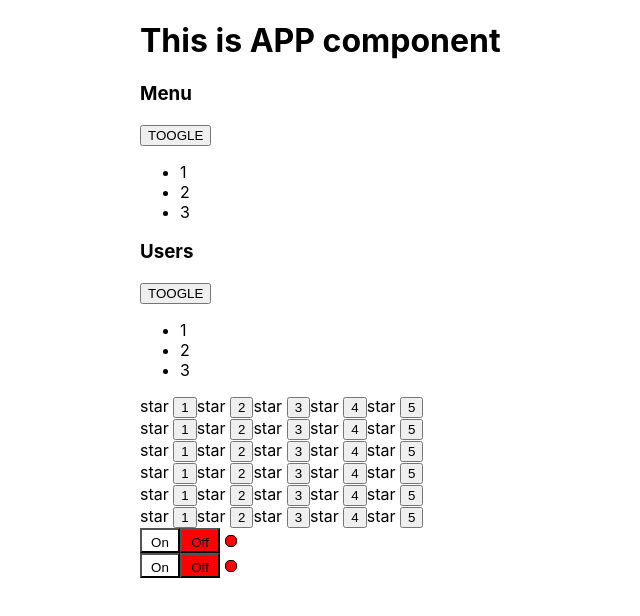
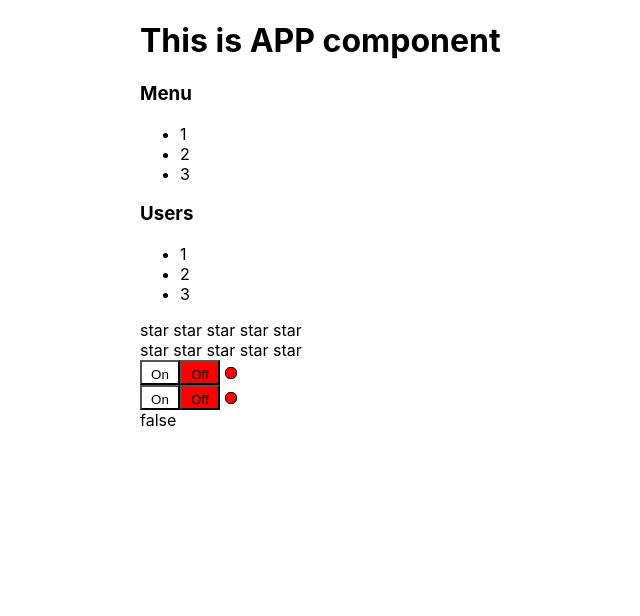
Before and after one commit to MaksimSinicbIn/react-practice, a React (Create React App) app: page / in a window 1280 px wide. Shown: the top 616 px of the page, without its empty margins (200-840 px from the left). Built offline with nearby package versions, Linux system fonts and the light colour scheme.

Commit message:
Refactoring components to uncontrolled

```diff
--- a/src/App.tsx
+++ b/src/App.tsx
@@ -1,31 +1,33 @@
-import React from 'react';
+import React, { useState } from 'react';
 import './App.css';
-import { Rating } from './components/Rating/Rating';
+import { Rating, RatingValueType } from './components/Rating/Rating';
 import { OnOff } from './components/OnOff/OnOff';
-import UncontrolledAccordion from './components/UncontrolledAccordion/UncontrolledAccordion';
+import { UncontrolledAccordion } from './components/UncontrolledAccordion/UncontrolledAccordion';
 import { UncontrolledRating } from './components/UncontrolledRating/UncontrolledRating';
+import Accordion from './components/Accordion/Accordion';
+import { UncontrolledOnOff } from './components/UncontrolledOnOff/UncontrolledOnOff';
 
-// function declaration
+
 function App() {
-    // полезное что-то
-    // обязана вернуть JSX
+
+    let [ratingValue, setRatingValue] = useState<RatingValueType>(0)
+    let [accordionCollapsed, setAccordionCollapsed] = useState<boolean>(false)
+    let [switchOn, setSwitchOn] = useState<boolean>(false)
+
+
     return (
         <div className={'App'}>
             <PageTitle title={"This is APP component"} />
 
             <UncontrolledAccordion titleValue={"Menu"} />
-            <UncontrolledAccordion titleValue={"Users"} />
+            <Accordion titleValue={"Users"} collapsed={accordionCollapsed} onChange={ () => { setAccordionCollapsed(!accordionCollapsed)  } }/>
 
             <UncontrolledRating  />
-            <UncontrolledRating  />
-            <UncontrolledRating  />
-            <UncontrolledRating  />
-            <UncontrolledRating  />
-            <UncontrolledRating  />
+            <Rating value={ratingValue} onClick={setRatingValue}/>
 
             <div>
-                <OnOff/>
-                <OnOff/>
+                <OnOff on={switchOn} onChange={setSwitchOn}/>
+                <UncontrolledOnOff onChange={setSwitchOn}/> {switchOn.toString()}
             </div>
         </div>
     );
--- a/src/components/UncontrolledAccordion/UncontrolledAccordion.tsx
+++ b/src/components/UncontrolledAccordion/UncontrolledAccordion.tsx
@@ -5,14 +5,13 @@ type AccordionPropsType = {
     // collapsed: boolean
 }
 
-function UncontrolledAccordion(props: AccordionPropsType) {
+export function UncontrolledAccordion(props: AccordionPropsType) {
 
     let [collapsed, setCollapsed] = useState(false);
 
     return (
         <>
-            <AccordionTitle title={props.titleValue} />
-            <button onClick={ () => { setCollapsed(!collapsed) } }>TOOGLE</button>
+            <AccordionTitle title={props.titleValue} onClick={ () => {setCollapsed(!collapsed)} }/>
             {!collapsed ? <AccordionBody /> : ""}
         </>
     )
@@ -20,12 +19,13 @@ function UncontrolledAccordion(props: AccordionPropsType) {
 
 type AccordionTitlePropsType = {
     title: string
+    onClick: () => void
 }
 
 function AccordionTitle(props: AccordionTitlePropsType) {
     console.log("AccordionTitle rendering")
     return (
-        <h3>{ props.title }</h3>
+        <h3 onClick={ () => { props.onClick() } }>{ props.title }</h3>
     )
 }
 
@@ -36,5 +36,3 @@ function AccordionBody() {
         <li>3</li>
     </ul>
 }
-
-export default UncontrolledAccordion;
--- /dev/null
+++ b/src/components/UncontrolledOnOff/UncontrolledOnOff.tsx
@@ -0,0 +1,54 @@
+import React, { useState } from 'react';
+
+type OnOffPropsType = {
+    onChange: (on: boolean) => void
+}
+
+
+
+export const UncontrolledOnOff = (props: OnOffPropsType) => {
+
+    let [on, setOn] = useState(false);
+
+    const onStyle = {
+        width: "40px",
+        height: "25px",
+        padding: "5px",
+        backgroundColor: on ? "green" : "white"
+    };
+
+    const OffStyle = {
+        width: "40px",
+        height: "25px",
+        padding: "5px",
+        backgroundColor: !on ? "red" : "white"
+    };
+
+    const indicatorStyle = {
+        width: "10px",
+        height: "10px",
+        borderRadius: "5px",
+        border: "1px solid black",
+        display: "inline-block",
+        marginLeft: "5px",
+        backgroundColor: on ? "green" : "red"
+    };
+
+    const onClicked = () => {
+        setOn(true)
+        props.onChange(true)
+    }
+
+    const offClicked = () => {
+        setOn(false)
+        props.onChange(false)
+    }
+
+    return (
+        <div>
+            <button style={onStyle} onClick={onClicked}>On</button>
+            <button style={OffStyle} onClick={offClicked}>Off</button>
+            <div style={indicatorStyle}></div>
+        </div>
+    );
+};
--- a/src/components/UncontrolledRating/UncontrolledRating.tsx
+++ b/src/components/UncontrolledRating/UncontrolledRating.tsx
@@ -10,23 +10,22 @@ export function UncontrolledRating(props: RatingPropsType) {
 
     return (
         <div>
-            <Star selected={ value > 0}/><button onClick={ () => {setValue(1)} }>1</button>
-            <Star selected={ value > 1}/><button onClick={ () => {setValue(2)} }>2</button>
-            <Star selected={ value > 2}/><button onClick={ () => {setValue(3)} }>3</button>
-            <Star selected={ value > 3}/><button onClick={ () => {setValue(4)} }>4</button>
-            <Star selected={ value > 4}/><button onClick={ () => {setValue(5)} }>5</button>
+            <Star selected={value > 0} setValue={ () => { setValue(1) } } />
+            <Star selected={value > 1} setValue={ () => { setValue(2) } } />
+            <Star selected={value > 2} setValue={ () => { setValue(3) } } />
+            <Star selected={value > 3} setValue={ () => { setValue(4) } } />
+            <Star selected={value > 4} setValue={ () => { setValue(5) } } />
         </div>
     );
 
     type StarPropsType = {
         selected: boolean
+        setValue: () => void
     }
 
+
+
     function Star(props: StarPropsType) {
-        if (props.selected === true) {
-            return <span><b>star</b> </span>
-        } else {
-            return <span>star </span>
-        }
+        return <span onClick={ () => { props.setValue() } }>{ props.selected ? <b>star </b> : "star "}</span>
     }
 }
```
